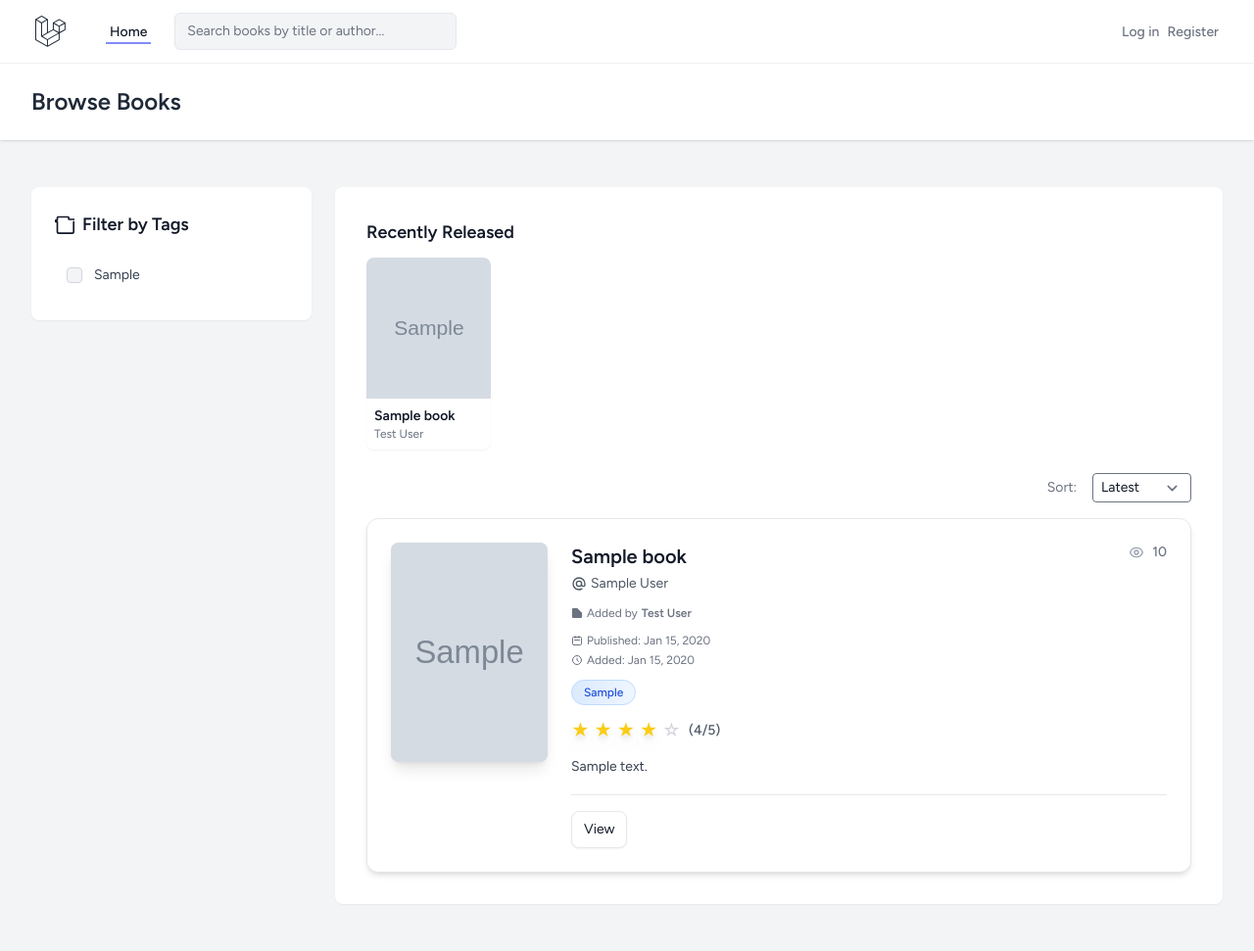
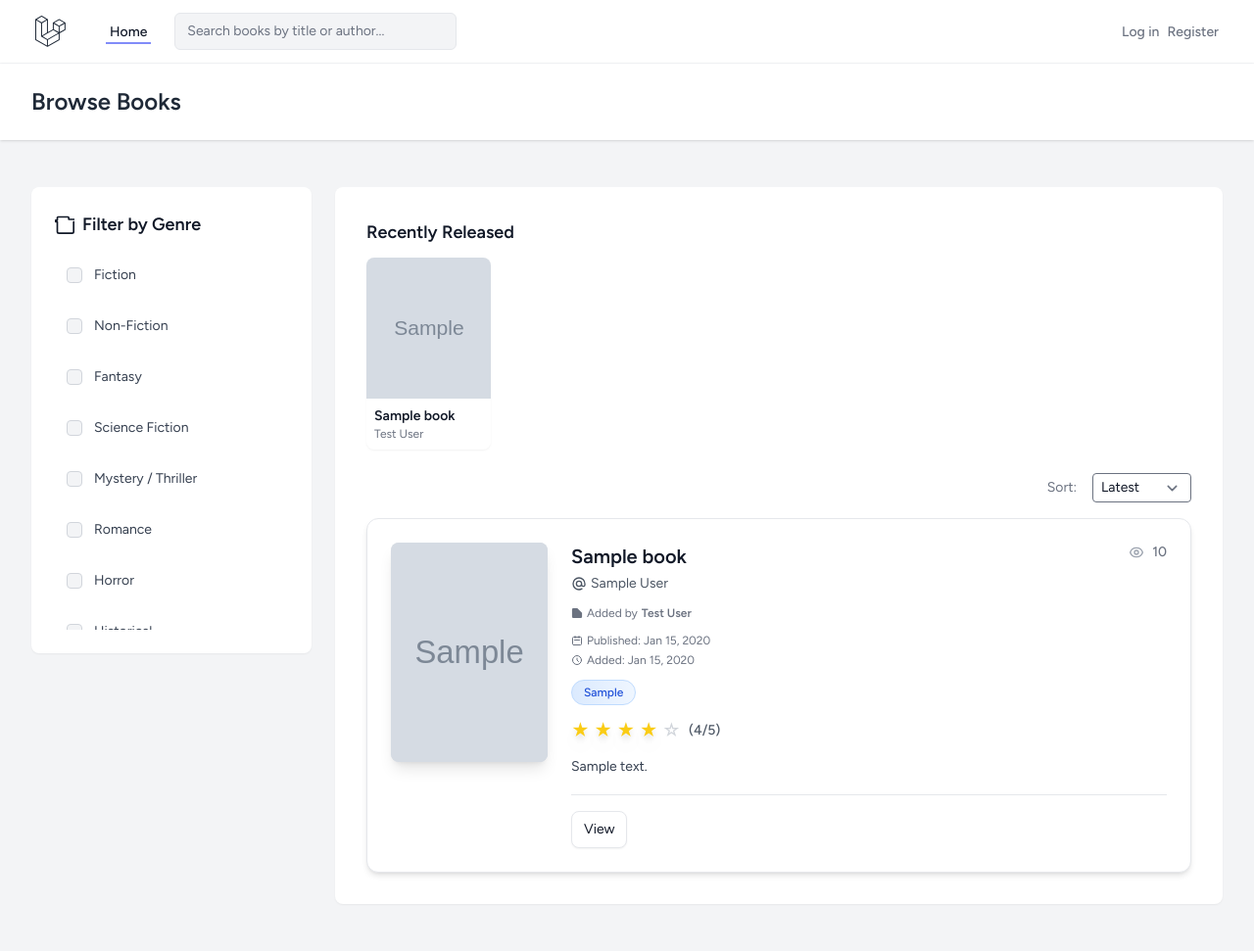
Before and after one commit to Laxradil/library-system, a Laravel app: page / in a window 1280 px wide. Shown: the whole page at 98% size. Run offline with Laravel 12, Linux system fonts and the light colour scheme; data comes from the database, SQL or seed files in the repository; tables that the repository leaves empty hold one stand-in row (values such as "Sample post"); grey boxes marked "Sample" are stand-in pictures; style sheets or scripts are compiled from the project's sources.

Commit message:
UI: replace tag filter with main genres (8 main genres) and preserve fallback

```diff
--- a/app/Http/Controllers/BookController.php
+++ b/app/Http/Controllers/BookController.php
@@ -53,6 +53,18 @@ class BookController extends Controller
         $books = $booksQuery->get();
         $allTags = Book::getAllTags();
 
+        // Main genres for the sidebar (8 main genres)
+        $mainGenres = [
+            'Fiction',
+            'Non-Fiction',
+            'Fantasy',
+            'Science Fiction',
+            'Mystery / Thriller',
+            'Romance',
+            'Horror',
+            'Historical',
+        ];
+
         // Recently released (approved only) - used on homepage top section
         // Include books that are approved and use `published_at` if present,
         // otherwise fall back to `created_at` so newly-created approved books
@@ -68,6 +80,7 @@ class BookController extends Controller
             'books' => $books,
             'allTags' => $allTags,
             'selectedTags' => $selectedTags,
+            'mainGenres' => $mainGenres,
             'recentBooks' => $recentBooks,
         ]);
     }
--- a/resources/views/books/home.blade.php
+++ b/resources/views/books/home.blade.php
@@ -14,7 +14,7 @@
                         <div class="p-6">
                             <h3 class="text-lg font-bold text-gray-900 dark:text-gray-100 mb-4 flex items-center gap-2">
                                 <svg class="w-5 h-5" fill="none" stroke="currentColor" viewBox="0 0 24 24"><path stroke-linecap="round" stroke-linejoin="round" stroke-width="2" d="M3 4a1 1 0 011-1h12a1 1 0 011 1v2h7a1 1 0 011 1v2h-2v12a2 2 0 01-2 2H5a2 2 0 01-2-2V9H1V7h2V4z"></path></svg>
-                                Filter by Tags
+                                Filter by Genre
                             </h3>
 
                             <form method="GET" action="{{ route('home') }}" class="space-y-3" id="filterForm">
@@ -29,8 +29,23 @@
                                     </a>
                                 @endif
 
-                                <!-- Tags List -->
+                                <!-- Genre List (use mainGenres from controller) -->
                                 <div class="space-y-2 max-h-96 overflow-y-auto">
+                                    @if (!empty($mainGenres) && count($mainGenres))
+                                        @foreach ($mainGenres as $tag)
+                                            <label class="flex items-center gap-3 p-3 rounded-lg hover:bg-gray-100 dark:hover:bg-gray-700 cursor-pointer transition-colors duration-200">
+                                                <input
+                                                    type="checkbox"
+                                                    name="tags[]"
+                                                    value="{{ $tag }}"
+                                                    onchange="document.getElementById('filterForm').submit()"
+                                                    @if (in_array($tag, $selectedTags)) checked @endif
+                                                    class="w-4 h-4 text-blue-600 bg-gray-100 border-gray-300 rounded focus:ring-2 focus:ring-blue-500 dark:focus:ring-blue-400 dark:border-gray-600 dark:bg-gray-700 dark:text-blue-400"
+                                                >
+                                                <span class="text-sm text-gray-700 dark:text-gray-300">{{ $tag }}</span>
+                                            </label>
+                                        @endforeach
+                                    @else
                                         @forelse ($allTags as $tag)
                                             <label class="flex items-center gap-3 p-3 rounded-lg hover:bg-gray-100 dark:hover:bg-gray-700 cursor-pointer transition-colors duration-200">
                                                 <input
@@ -46,6 +61,7 @@
                                         @empty
                                             <p class="text-sm text-gray-500 dark:text-gray-400 text-center py-4">No tags available</p>
                                         @endforelse
+                                    @endif
                                 </div>
                             </form>
                         </div>
```
Lines whose indentation alone changed are shown as unchanged.
